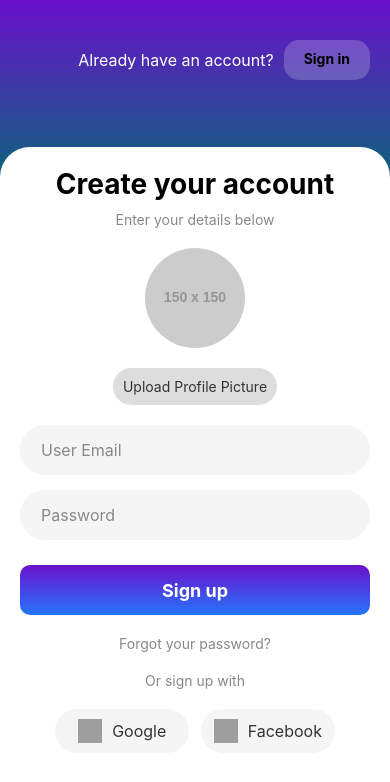
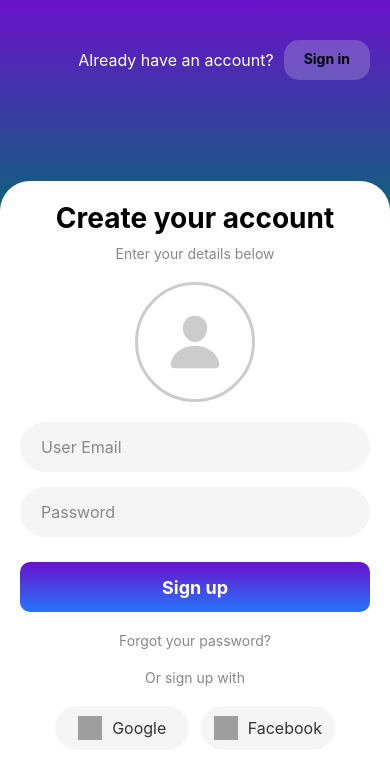
Before and after one commit to fastcode746/todo-app-react, a React Native app: screen /SignUp in a window 390 px wide. Shown: the top 782 px of the page. Built offline with nearby package versions, Linux system fonts and the light colour scheme; no server answers; grey boxes are pictures that could not be loaded.

Commit message:
fix : fix signUp page

```diff
--- a/app/screens/Auth/SignUp.jsx
+++ b/app/screens/Auth/SignUp.jsx
@@ -236,16 +236,6 @@
 //   },
 // });
 
-
-
-
-
-
-
-
-
-
-
 import React, { useState } from "react";
 import {
   View,
@@ -255,57 +245,52 @@ import {
   StyleSheet,
   Image,
   ActivityIndicator,
+  Keyboard,
 } from "react-native";
 import { LinearGradient } from "expo-linear-gradient";
 import { useNavigation } from "@react-navigation/native";
-import { FIREBASE_AUTH, FIREBASE_STORAGE } from "../../../FirebaseConfig";
+import { db, FIREBASE_AUTH } from "../../../FirebaseConfig";
 import { createUserWithEmailAndPassword } from "firebase/auth";
-import * as ImagePicker from 'expo-image-picker';
-import { getStorage, ref, uploadBytes, getDownloadURL } from "firebase/storage";
+import { pickImage, uploadImage } from "../../common/UploadFile";
+import { Ionicons } from "@expo/vector-icons";
+import { collection, addDoc, serverTimestamp } from "firebase/firestore";
 
 const SignUp = () => {
   const [email, setEmail] = useState("");
   const [password, setPassword] = useState("");
   const [loading, setLoading] = useState(false);
   const [image, setImage] = useState(null);
-  const [uploading, setUploading] = useState(false);
+  const todoRef = collection(db, "profileData");
   const auth = FIREBASE_AUTH;
-  const storage = FIREBASE_STORAGE;
   const navigation = useNavigation();
-
-  const pickImage = async () => {
-    let result = await ImagePicker.launchImageLibraryAsync({
-      mediaTypes: ImagePicker.MediaTypeOptions.Images,
-      allowsEditing: true,
-      aspect: [4, 3],
-      quality: 1,
-    });
-
-    if (!result.canceled) {
-      setImage(result.uri);
-    }
-  };
-
-  const uploadImage = async (uri, userId) => {
-    setUploading(true);
-    const response = await fetch(uri);
-    const blob = await response.blob();
-    const storageRef = ref(storage, `profile_pictures/${userId}`);
-    await uploadBytes(storageRef, blob);
-    const downloadURL = await getDownloadURL(storageRef);
-    setUploading(false);
-    return downloadURL;
-  };
 
   const signUp = async () => {
     setLoading(true);
     try {
-      const response = await createUserWithEmailAndPassword(auth, email, password);
+      const response = await createUserWithEmailAndPassword(
+        auth,
+        email,
+        password
+      );
       console.log(response);
-      if (image) {
+      if (email && password && image) {
         const imageUrl = await uploadImage(image, response.user.uid);
-        console.log("Image uploaded to:", imageUrl);
-        // Save imageUrl to user's profile in your database if needed
+        const data = {
+          email: email,
+          password: password,
+          imageUrl: imageUrl,
+          createdAt: serverTimestamp(),
+        };
+        addDoc(todoRef, data)
+          .then(() => {
+            setEmail("");
+            setPassword("");
+            setImage("");
+            Keyboard.dismiss();
+          })
+          .catch((error) => {
+            alert("Failed to add profile data: " + error.message);
+          });
       }
     } catch (error) {
       console.log(error);
@@ -313,6 +298,15 @@ const SignUp = () => {
       setLoading(false);
     }
   };
+
+  async function handleImageUpload() {
+    const uri = await pickImage();
+    if (!uri) return; // User canceled the image picker
+    const path = `images/${Date.now()}_img.png`; // Define the path in storage
+    const downloadURL = await uploadImage(uri, path);
+    console.log("Uploaded image URL:", downloadURL);
+    setImage(downloadURL);
+  }
 
   return (
     <View style={styles.container}>
@@ -329,12 +323,17 @@ const SignUp = () => {
       </LinearGradient>
 
       <View style={styles.formContainer}>
-
         <Text style={styles.welcomeBack}>Create your account</Text>
         <Text style={styles.subText}>Enter your details below</Text>
-        <Image source={{ uri: image || 'https://via.placeholder.com/150' }} style={styles.profileImage} />
-        <TouchableOpacity style={styles.uploadButton} onPress={pickImage}>
-          <Text style={styles.uploadButtonText}>Upload Profile Picture</Text>
+        <TouchableOpacity
+          style={styles.imgContainer}
+          onPress={handleImageUpload}
+        >
+          {image ? (
+            <Image source={{ uri: image }} style={styles.profileImage} />
+          ) : (
+            <Ionicons name="person" size={60} color="#ccc" />
+          )}
         </TouchableOpacity>
         <TextInput
           placeholder="User Email"
@@ -405,7 +404,7 @@ const styles = StyleSheet.create({
     backgroundColor: "#fff",
   },
   header: {
-    height: "21%",
+    height: "25%",
     paddingBottom: 20,
   },
   headerView: {
@@ -439,10 +438,11 @@ const styles = StyleSheet.create({
     alignItems: "center",
   },
   profileImage: {
-    width: 100,
-    height: 100,
-    borderRadius: 50,
-    marginBottom: 20,
+    width: 120,
+    height: 120,
+    borderRadius: 60,
+    borderWidth: 3,
+    borderColor: "#ffffff",
   },
   uploadButton: {
     backgroundColor: "#ddd",
@@ -523,4 +523,15 @@ const styles = StyleSheet.create({
     fontSize: 16,
     color: "#333",
   },
+  imgContainer: {
+    alignItems: "center",
+    justifyContent: "center",
+    padding: "auto",
+    marginBottom: 20,
+    width: 120,
+    height: 120,
+    borderRadius: 60,
+    borderWidth: 3,
+    borderColor: "#ccc",
+  },
 });
```
